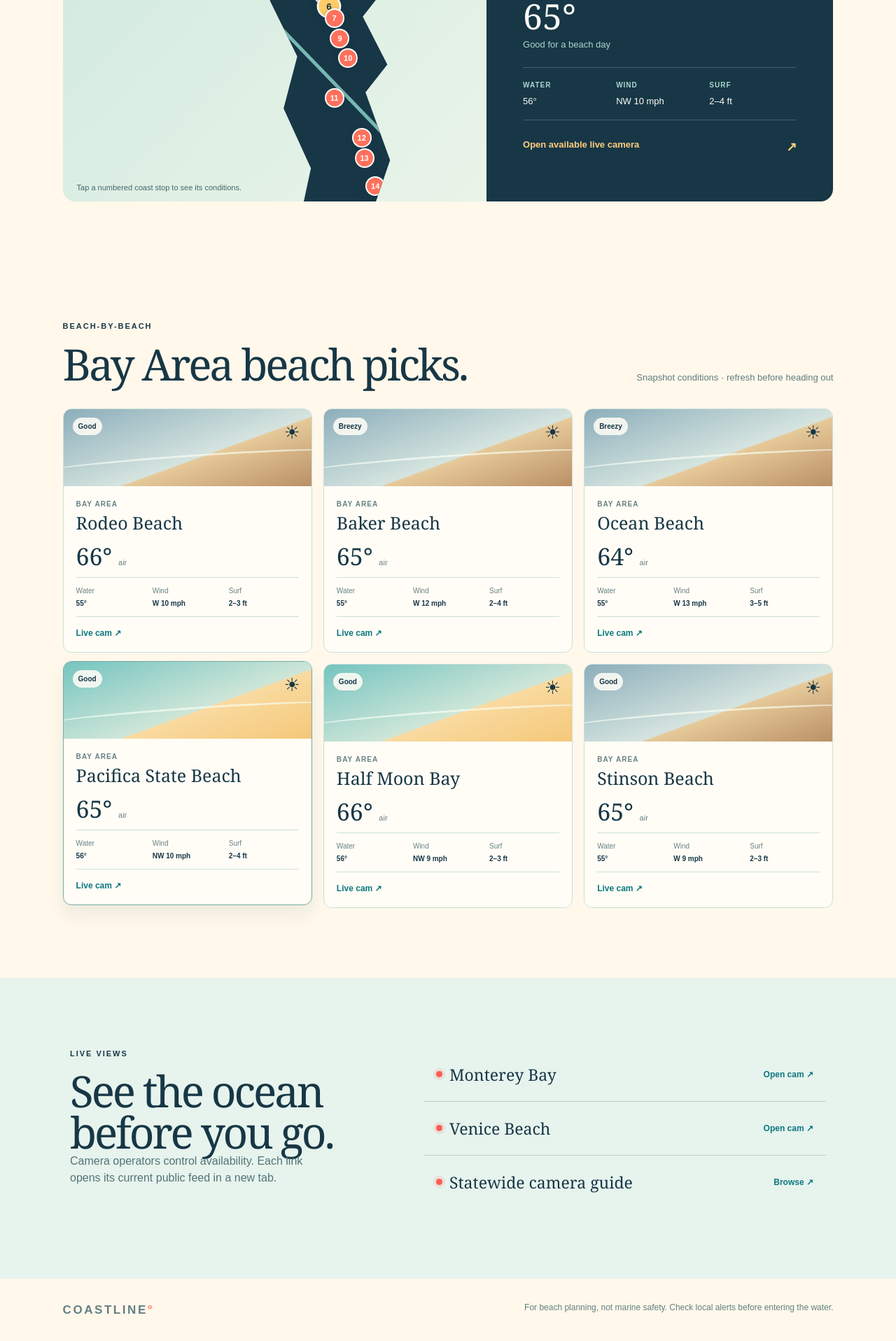
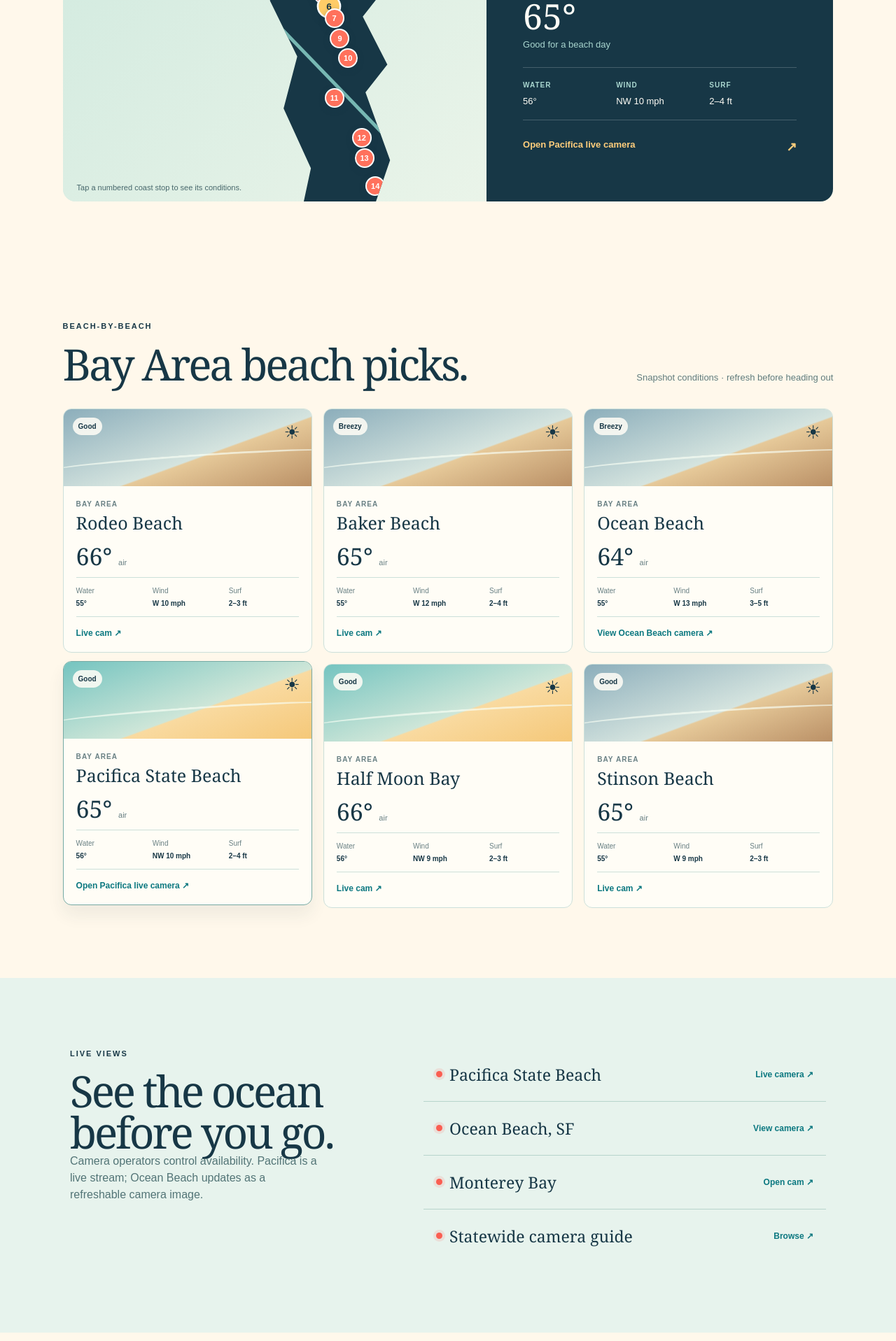
Before and after one commit to ajaynair85/coastline-weather, a Next.js app: page / in a window 1280 px wide. Shown: the part 1255-3172 px from the top of the page at 70% size. Built offline with nearby package versions, Linux system fonts and the light colour scheme.

Commit message:
Add direct Pacifica and Ocean Beach cameras

```diff
--- a/app/page.tsx
+++ b/app/page.tsx
@@ -12,6 +12,7 @@ type Beach = {
   surf: string;
   status: "Great" | "Good" | "Breezy";
   cam: string;
+  camLabel?: string;
   accent: string;
 };
 
@@ -20,8 +21,8 @@ const beaches: Beach[] = [
   { name: "Point Reyes", region: "North Coast", zip: "94956", temp: 64, water: 55, wind: "W 7 mph", surf: "2–3 ft", status: "Good", cam: "https://www.coastal.ca.gov/publiced/fun/webcams.html", accent: "north" },
   { name: "Rodeo Beach", region: "Bay Area", zip: "94941", temp: 66, water: 55, wind: "W 10 mph", surf: "2–3 ft", status: "Good", cam: "https://www.coastal.ca.gov/publiced/fun/webcams.html", accent: "north" },
   { name: "Baker Beach", region: "Bay Area", zip: "94121", temp: 65, water: 55, wind: "W 12 mph", surf: "2–4 ft", status: "Breezy", cam: "https://www.coastal.ca.gov/publiced/fun/webcams.html", accent: "north" },
-  { name: "Ocean Beach", region: "Bay Area", zip: "94132", temp: 64, water: 55, wind: "W 13 mph", surf: "3–5 ft", status: "Breezy", cam: "https://www.coastal.ca.gov/publiced/fun/webcams.html", accent: "north" },
-  { name: "Pacifica State Beach", region: "Bay Area", zip: "94044", temp: 65, water: 56, wind: "NW 10 mph", surf: "2–4 ft", status: "Good", cam: "https://www.coastal.ca.gov/publiced/fun/webcams.html", accent: "central" },
+  { name: "Ocean Beach", region: "Bay Area", zip: "94132", temp: 64, water: 55, wind: "W 13 mph", surf: "3–5 ft", status: "Breezy", cam: "https://www.oceanbeach.org/webcam.html", camLabel: "View Ocean Beach camera", accent: "north" },
+  { name: "Pacifica State Beach", region: "Bay Area", zip: "94044", temp: 65, water: 56, wind: "NW 10 mph", surf: "2–4 ft", status: "Good", cam: "https://www.geowebcams.com/en/webcam/pacifica-state-beach-and-mori-point", camLabel: "Open Pacifica live camera", accent: "central" },
   { name: "Half Moon Bay", region: "Bay Area", zip: "94019", temp: 66, water: 56, wind: "NW 9 mph", surf: "2–3 ft", status: "Good", cam: "https://www.coastal.ca.gov/publiced/fun/webcams.html", accent: "central" },
   { name: "Stinson Beach", region: "Bay Area", zip: "94970", temp: 65, water: 55, wind: "W 9 mph", surf: "2–3 ft", status: "Good", cam: "https://www.coastal.ca.gov/publiced/fun/webcams.html", accent: "north" },
   { name: "Santa Cruz", region: "Central Coast", zip: "95060", temp: 68, water: 58, wind: "NW 6 mph", surf: "2–3 ft", status: "Great", cam: "https://www.coastal.ca.gov/publiced/fun/webcams.html", accent: "central" },
@@ -82,12 +83,12 @@ export default function Home() {
         <div className="region-tabs" aria-label="California coast regions">{["Bay Area", "All coast", "North Coast", "Central Coast", "Los Angeles", "Orange County", "San Diego"].map((item) => <button className={region === item ? "active" : ""} key={item} onClick={() => setRegion(item)}>{item}</button>)}</div>
         {region === "Bay Area" && <div className="bay-beach-picker" aria-label="Bay Area beaches"><span>Bay Area beaches</span>{bayAreaBeaches.map((beach) => <button className={activeBeach === beach.name ? "active" : ""} key={beach.name} onClick={() => setActiveBeach(beach.name)}>{beach.name}</button>)}</div>}
         <div className="map-and-feature"><div className="map-frame"><div className="ca-map" style={{ transform: `scale(${zoom})` }} aria-label="Stylized California coastline map">{beaches.map((beach, index) => <button key={beach.name} className={`map-pin pin-${index} ${activeBeach === beach.name ? "selected" : ""}`} onClick={() => { setActiveBeach(beach.name); setRegion(beach.region); }} aria-label={`Show ${beach.name}`}>{index + 1}</button>)}</div><p className="map-caption">Tap a numbered coast stop to see its conditions.</p></div>
-          <article className="feature-card"><p className="eyebrow">Highlighted beach</p><h3>{selected.name}</h3><div className="feature-temp">{selected.temp}° <span>{selected.status} for a beach day</span></div><div className="metrics"><div><b>Water</b><span>{selected.water}°</span></div><div><b>Wind</b><span>{selected.wind}</span></div><div><b>Surf</b><span>{selected.surf}</span></div></div><a className="cam-link" href={selected.cam} target="_blank" rel="noreferrer">Open available live camera <span>↗</span></a></article></div>
+          <article className="feature-card"><p className="eyebrow">Highlighted beach</p><h3>{selected.name}</h3><div className="feature-temp">{selected.temp}° <span>{selected.status} for a beach day</span></div><div className="metrics"><div><b>Water</b><span>{selected.water}°</span></div><div><b>Wind</b><span>{selected.wind}</span></div><div><b>Surf</b><span>{selected.surf}</span></div></div><a className="cam-link" href={selected.cam} target="_blank" rel="noreferrer">{selected.camLabel ?? "Open available live camera"} <span>↗</span></a></article></div>
       </section>
 
-      <section className="conditions" id="beach-list"><div className="section-head"><div><p className="eyebrow">Beach-by-beach</p><h2>{region === "Bay Area" ? "Bay Area beach picks." : "Where to head next."}</h2></div><p className="quiet">Snapshot conditions · refresh before heading out</p></div><div className="beach-grid">{visible.map((beach) => <article className={`beach-card ${activeBeach === beach.name ? "chosen" : ""}`} key={beach.name} onClick={() => setActiveBeach(beach.name)}><div className={`card-sky ${beach.accent}`}><span>{beach.status}</span><i>☀</i></div><div className="card-body"><p>{beach.region}</p><h3>{beach.name}</h3><div className="card-temp">{beach.temp}° <span>air</span></div><div className="mini-metrics"><span>Water <b>{beach.water}°</b></span><span>Wind <b>{beach.wind}</b></span><span>Surf <b>{beach.surf}</b></span></div><a href={beach.cam} target="_blank" rel="noreferrer" onClick={(event) => event.stopPropagation()}>Live cam ↗</a></div></article>)}</div></section>
+      <section className="conditions" id="beach-list"><div className="section-head"><div><p className="eyebrow">Beach-by-beach</p><h2>{region === "Bay Area" ? "Bay Area beach picks." : "Where to head next."}</h2></div><p className="quiet">Snapshot conditions · refresh before heading out</p></div><div className="beach-grid">{visible.map((beach) => <article className={`beach-card ${activeBeach === beach.name ? "chosen" : ""}`} key={beach.name} onClick={() => setActiveBeach(beach.name)}><div className={`card-sky ${beach.accent}`}><span>{beach.status}</span><i>☀</i></div><div className="card-body"><p>{beach.region}</p><h3>{beach.name}</h3><div className="card-temp">{beach.temp}° <span>air</span></div><div className="mini-metrics"><span>Water <b>{beach.water}°</b></span><span>Wind <b>{beach.wind}</b></span><span>Surf <b>{beach.surf}</b></span></div><a href={beach.cam} target="_blank" rel="noreferrer" onClick={(event) => event.stopPropagation()}>{beach.camLabel ?? "Live cam"} ↗</a></div></article>)}</div></section>
 
-      <section className="cams" id="cameras"><div><p className="eyebrow">Live views</p><h2>See the ocean before you go.</h2><p>Camera operators control availability. Each link opens its current public feed in a new tab.</p></div><div className="cam-list"><a href="https://www.montereybayaquarium.org/cams-videos/live-cams/monterey-bay-cam" target="_blank" rel="noreferrer"><span className="cam-dot" />Monterey Bay <b>Open cam ↗</b></a><a href="https://www.westland.net/beachcam/" target="_blank" rel="noreferrer"><span className="cam-dot" />Venice Beach <b>Open cam ↗</b></a><a href="https://www.coastal.ca.gov/publiced/fun/webcams.html" target="_blank" rel="noreferrer"><span className="cam-dot" />Statewide camera guide <b>Browse ↗</b></a></div></section>
+      <section className="cams" id="cameras"><div><p className="eyebrow">Live views</p><h2>See the ocean before you go.</h2><p>Camera operators control availability. Pacifica is a live stream; Ocean Beach updates as a refreshable camera image.</p></div><div className="cam-list"><a href="https://www.geowebcams.com/en/webcam/pacifica-state-beach-and-mori-point" target="_blank" rel="noreferrer"><span className="cam-dot" />Pacifica State Beach <b>Live camera ↗</b></a><a href="https://www.oceanbeach.org/webcam.html" target="_blank" rel="noreferrer"><span className="cam-dot" />Ocean Beach, SF <b>View camera ↗</b></a><a href="https://www.montereybayaquarium.org/cams-videos/live-cams/monterey-bay-cam" target="_blank" rel="noreferrer"><span className="cam-dot" />Monterey Bay <b>Open cam ↗</b></a><a href="https://www.coastal.ca.gov/publiced/fun/webcams.html" target="_blank" rel="noreferrer"><span className="cam-dot" />Statewide camera guide <b>Browse ↗</b></a></div></section>
       <footer><a className="brand" href="#top">COASTLINE<span>°</span></a><p>For beach planning, not marine safety. Check local alerts before entering the water.</p></footer>
     </main>
   );
```
